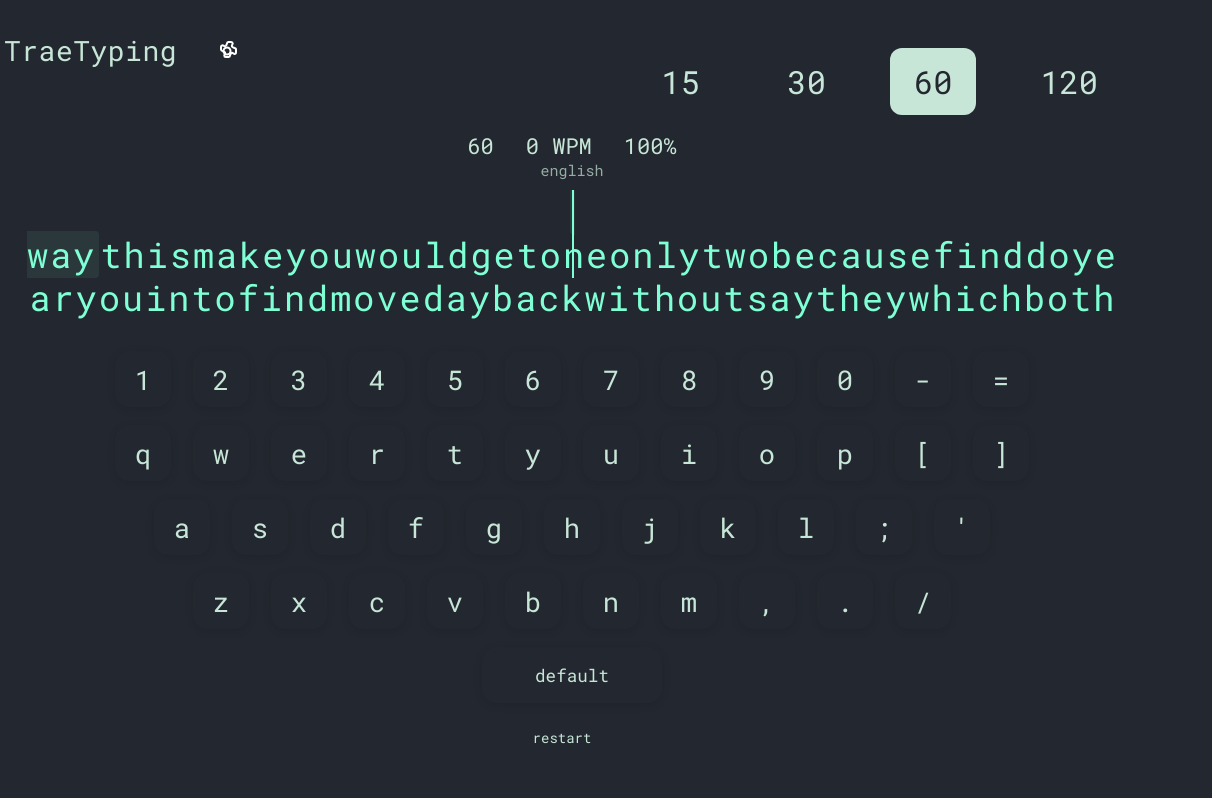
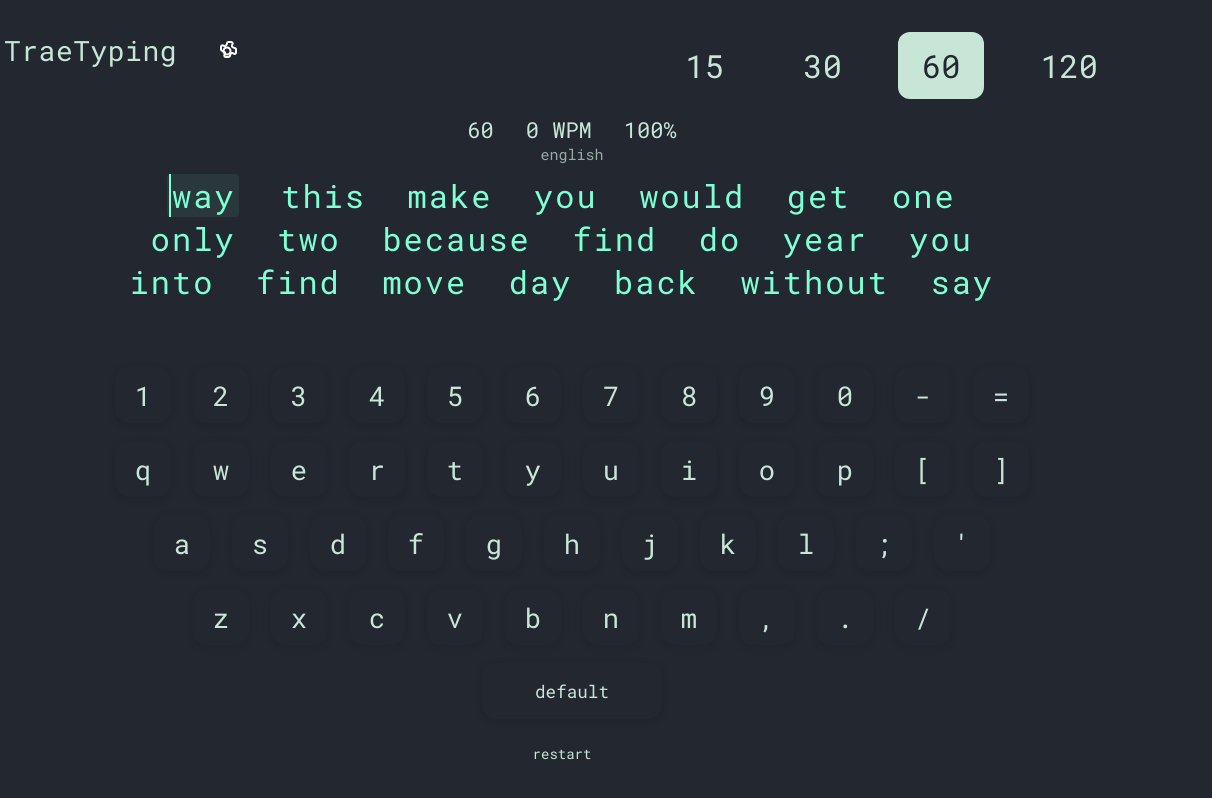
Before and after one commit to HASH1MX/TraeTyping, a website built with Vite: page index.html in a window 1280 px wide. Shown: the full height of the page, 68-1280 px from the left. Built offline with nearby package versions, Linux system fonts and the light colour scheme.

Commit message:
Enhance word display and adjust styles for improved layout
- Added a space after each word in the display logic to enhance readability.
- Reduced gap between time buttons for a more compact layout.
- Decreased font size of text-display for better visual balance.
- Adjusted max-width of text-display for improved responsiveness.
- Updated margin for word elements to create consistent spacing.

```diff
--- a/script.js
+++ b/script.js
@@ -167,7 +167,10 @@ function displayWords() {
             wordElement.appendChild(cursorElement);
         }
         textDisplay.appendChild(wordElement);
-        // No <br> after every N words; let browser wrap naturally
+        // Add a space after each word except the last in the window
+        if (index < end - 1) {
+            textDisplay.appendChild(document.createTextNode(' '));
+        }
     }
 }
 
--- a/styles.css
+++ b/styles.css
@@ -101,7 +101,7 @@ button:hover {
 
 .time-buttons {
     display: flex;
-    gap: 40px;
+    gap: 32px;
 }
 
 .time-btn {
@@ -141,7 +141,7 @@ button:hover {
 }
 
 .text-display {
-    font-size: 2.2rem;
+    font-size: 2rem;
     line-height: 2.7rem;
     height: 8.1rem;
     overflow: hidden;
@@ -155,7 +155,7 @@ button:hover {
     background: none;
     box-shadow: none;
     border-radius: 0;
-    max-width: 1100px;
+    max-width: 900px;
     width: 100%;
     margin-left: auto;
     margin-right: auto;
@@ -165,7 +165,7 @@ button:hover {
 
 .word {
     display: inline;
-    margin: 0;
+    margin-right: 0.7em;
 }
 
 .current-word {
@@ -415,6 +415,7 @@ button:hover {
     max-width: 900px;
     width: 100%;
     margin-bottom: 0;
+    margin-top: 32px;
 }
 .keyboard-row {
     display: flex;
```
